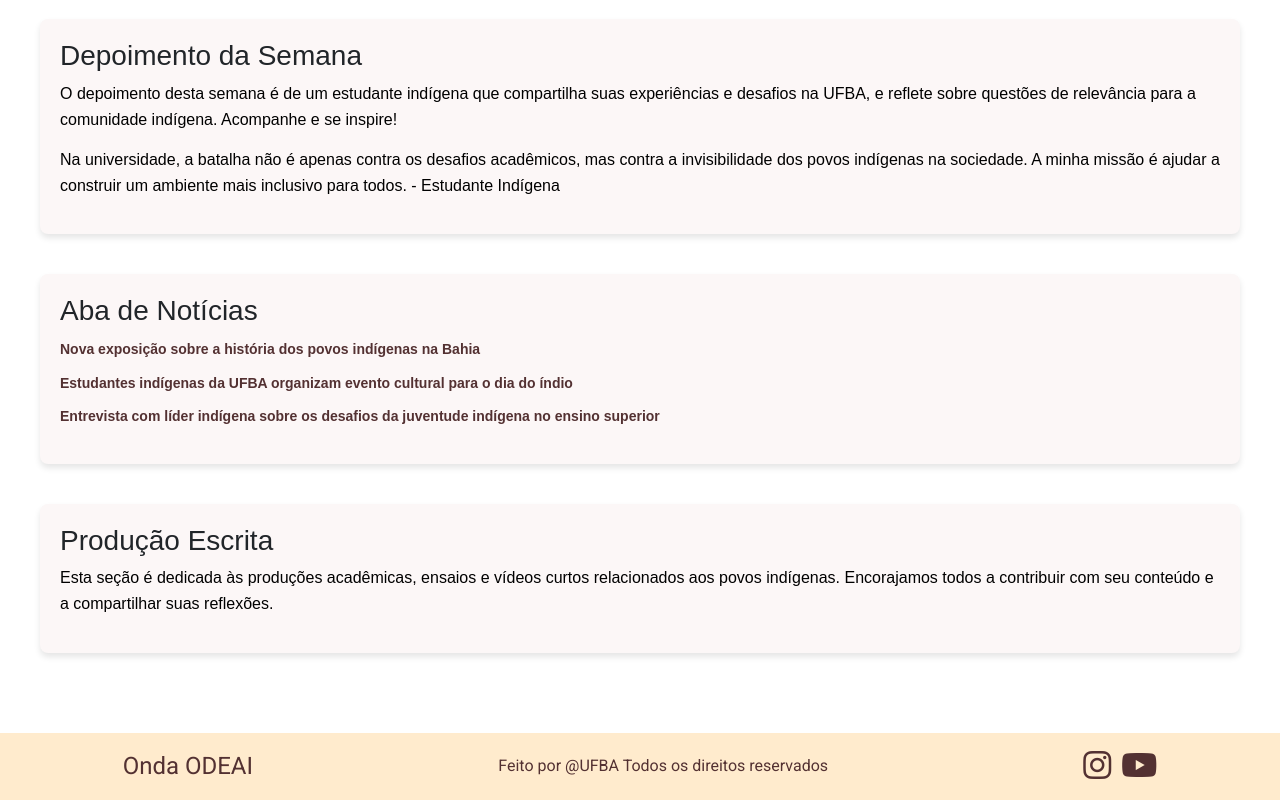
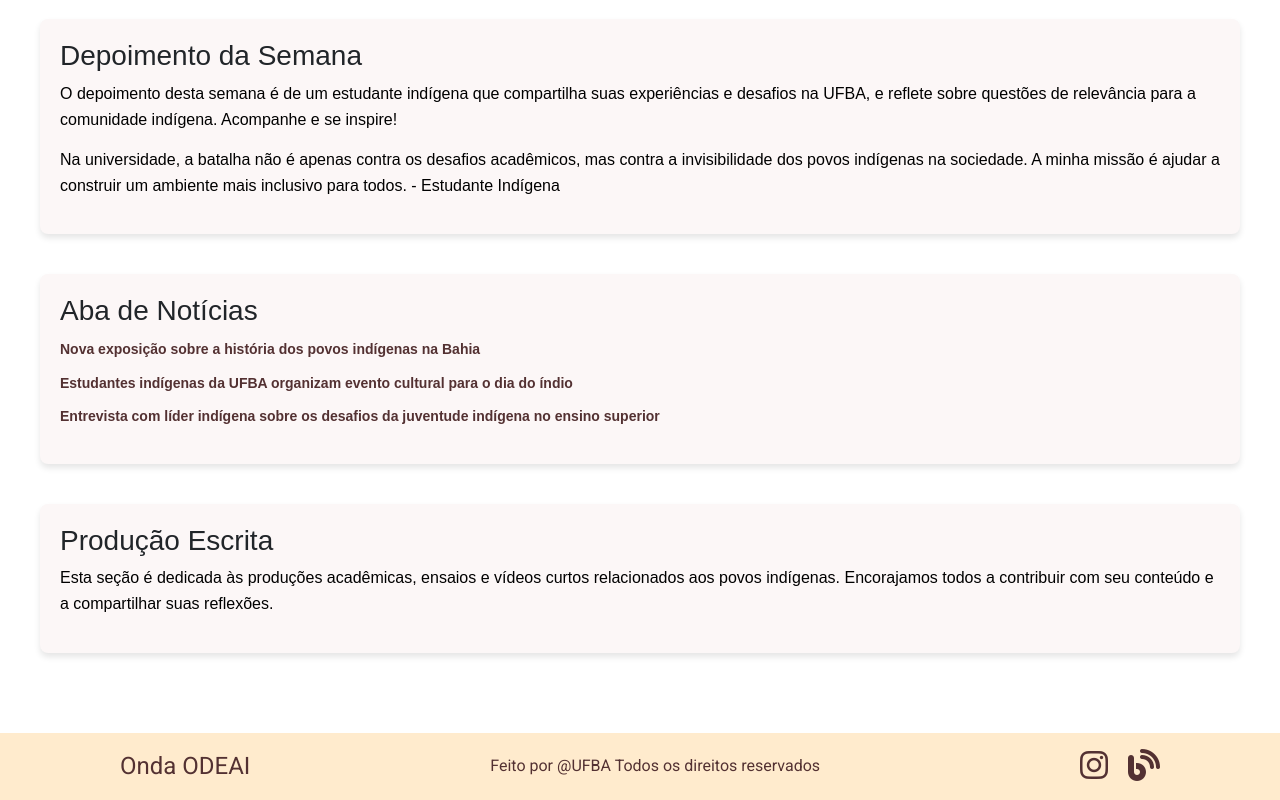
Before and after one commit to Everton-Wallace-Oliveira/ODEAI, a React (Vite) app: page /home in a window 1280 px wide. Shown: the part 749-1549 px from the top of the page. Built offline with nearby package versions, Linux system fonts and the light colour scheme; a web font is replaced by a local one.

Commit message:
inclusao do blog do professor no footer e ajustes de padding

```diff
--- a/src/components/footer/Footer.jsx
+++ b/src/components/footer/Footer.jsx
@@ -12,11 +12,21 @@ const Footer = () => {
         <p className="footer-text">Feito por @UFBA Todos os direitos reservados</p>
       </div>
       <div className="footer-right">
-          <a href="https://www.instagram.com/panafroindigena_ufba?igsh=MTloaXl6b2h6NWVseg%3D%3D&utm_source=qr" target="_blank" rel="noopener noreferrer" className="social-icon" id>
+        <a
+          href="https://www.instagram.com/panafroindigena_ufba?igsh=MTloaXl6b2h6NWVseg%3D%3D&utm_source=qr"
+          target="_blank"
+          rel="noopener noreferrer"
+          className="social-icon"
+        >
           <i className="fab fa-instagram"></i>
         </a>
-          <a href="https://www.youtube.com" target="_blank" rel="noopener noreferrer" className="social-icon">
-            <i className="fab fa-youtube"></i>
+        <a
+          href="https://paulregnier.wordpress.com/"
+          target="_blank"
+          rel="noopener noreferrer"
+          className="social-icon"
+        >
+          <i className="fas fa-blog"></i>
         </a>
       </div>
     </footer>
--- a/src/styles/footer.css
+++ b/src/styles/footer.css
@@ -24,7 +24,7 @@
   color: #533132;
   font-size: 2rem;
   transition: color 0.3s;
-  padding-left: 10px;
+  padding-left: 20px;
 }
 
 .fab fa-instagram {
```
Lines whose indentation alone changed are shown as unchanged.
